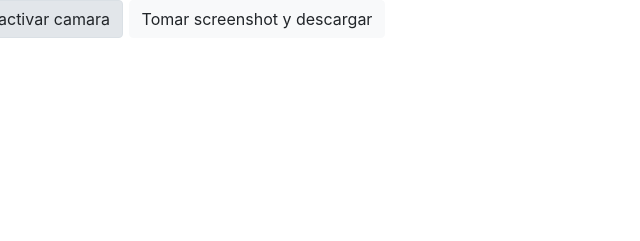
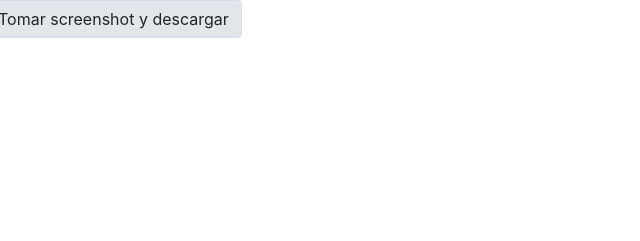
Before and after one commit to oscarmauriciogiraldo/gala-screenshot, a PHP site: page / in a window 1280 px wide. Shown: the top 241 px of the page, without its empty margins (0-640 px from the left). Run offline with PHP 8.4, Linux system fonts and the light colour scheme; some libraries are stand-ins or nearby versions.

Commit message:
estilo-boton

```diff
--- a/index.php
+++ b/index.php
@@ -32,6 +32,9 @@
                 font-size: 20px;
                 z-index: 2;
             }
+            .btn-none{
+             display: none;
+            }
             .camara {
                 position: absolute;
                 margin-left: 54vw;
@@ -65,8 +68,7 @@
 <div class="row">
 <div class="contFondo" id="contFondo"></div>
     <div class="continfo">
-
-                <button type="button" id="boton" class="btn btn-light">activar camara</button>
+        <button type="button" id="boton" class="btn-none">activar camara</button>
         <video autoplay id="video" class="camara"></video>
         <canvas id="canvas" class="canvas" width="200" height="150"></canvas>
         <button id="btnTomarFoto" class="btnTomarFoto btn btn-light">Tomar screenshot y descargar</button>
@@ -80,6 +82,7 @@
 <script src="https://ajax.googleapis.com/ajax/libs/jquery/3.5.1/jquery.min.js"></script>
 <script src="https://cdnjs.cloudflare.com/ajax/libs/html2canvas/0.4.1/html2canvas.min.js"></script>
 <script src="https://cdn.jsdelivr.net/npm/canvas2image@1.0.5/canvas2image.min.js"></script>
+
 <script src="js/main.js"></script>
 
 </body>
--- a/js/main.js
+++ b/js/main.js
@@ -1,3 +1,4 @@
+
  navigator.mediaDevices.getUserMedia ({audio: false, video: true}).then((stream)=>{
      console.log(stream)
 
```
Lines whose indentation alone changed are shown as unchanged.
